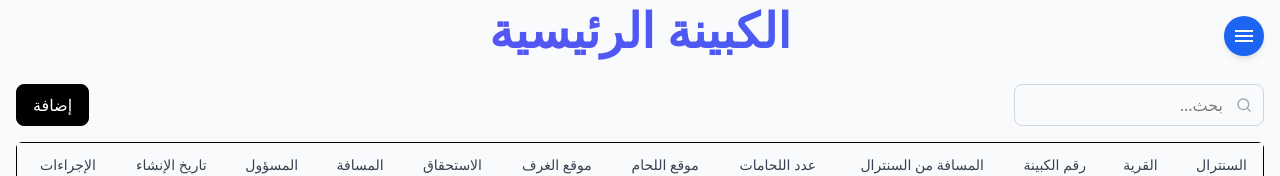
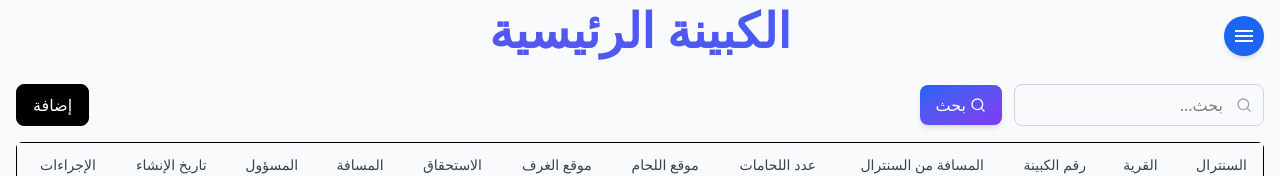
Before and after one commit to ZiadEssam12/we, a Next.js app: page /dashboard/main-cabinets in a window 1280 px wide. Shown: the top 176 px of the page. Built offline with nearby package versions, Linux system fonts and the light colour scheme; no server answers; the database is empty.

Commit message:
changed module variable in csv export

```diff
--- a/src/app/api/export-csv/route.js
+++ b/src/app/api/export-csv/route.js
@@ -31,10 +31,10 @@ export const GET = auth(async function GET(req) {
 
     // Get the module parameter from query string
     const { searchParams } = new URL(req.url);
-    const module = searchParams.get("module");
+    const table = searchParams.get("module");
 
     // Validate module parameter
-    if (!module) {
+    if (!table) {
       return NextResponse.json(
         {
           success: false,
@@ -47,7 +47,7 @@ export const GET = auth(async function GET(req) {
     let data = [];
 
     // Get data based on the specified module
-    switch (module) {
+    switch (table) {
       case "major-cabinets":
         data = await prisma.majorCabinet.findMany({
           orderBy: {
--- a/src/components/DataTableWrapper/DataTableWrapper.jsx
+++ b/src/components/DataTableWrapper/DataTableWrapper.jsx
@@ -328,6 +328,12 @@ export default function DataTableWrapper({
     setSelectedItem(null);
   };
 
+  const handleSearch = (searchTerm) => {
+    // Implement search functionality here
+    // For example, you can filter the data based on the search term
+    console.log("Search Term :", searchTerm);
+  };
+
   return (
     <div className="container mx-auto px-4">
       {error && (
@@ -341,6 +347,7 @@ export default function DataTableWrapper({
         isLoading={isLoading}
         ButtonTitle={texts.addButton}
         setOpenModal={setIsModalOpen}
+        handleSearch={handleSearch}
       />
       {/* Form Modal */}
       <Modal
--- a/src/components/UI/DataTable/DataTable.jsx
+++ b/src/components/UI/DataTable/DataTable.jsx
@@ -22,36 +22,41 @@ import {
 export default function DataTable({
   data = [],
   columns = [],
-
-  ButtonTitle = null,
   setOpenModal,
+  handleSearch,
 }) {
   const [pagination, setPagination] = useState({
     pageIndex: 0,
     pageSize: 10,
   });
-  const [globalFilter, setGlobalFilter] = useState("");
-
-  // Use columns directly as provided by parent component
+  const [globalFilter, setGlobalFilter] = useState(""); // Use columns directly as provided by parent component
   const table = useReactTable({
     data,
     columns,
     state: {
       pagination,
-      globalFilter,
+      // globalFilter,
     },
     onPaginationChange: setPagination,
-    onGlobalFilterChange: setGlobalFilter,
+    // onGlobalFilterChange: setGlobalFilter,
     getCoreRowModel: getCoreRowModel(),
-    getFilteredRowModel: getFilteredRowModel(),
+    // getFilteredRowModel: getFilteredRowModel(),
     getPaginationRowModel: getPaginationRowModel(),
     globalFilterFn: "includesString",
     manualPagination: false,
   });
+  const handleSearchfn = (e) => {
+    e.preventDefault(); // Prevent page reload
+    handleSearch(globalFilter); // Pass only the search term
+  };
+
   return (
     <div className="w-full">
       <div className="flex items-center justify-between mb-4">
         <div className="relative">
+          {" "}
+          <form className="flex items-center gap-3" onSubmit={handleSearchfn}>
+            {" "}
             <div className="flex items-center">
               <input
                 type="text"
@@ -63,6 +68,7 @@ export default function DataTable({
               <div className="absolute right-3 inset-y-0 flex items-center">
                 {globalFilter ? (
                   <button
+                    type="reset"
                     onClick={() => setGlobalFilter("")}
                     className="text-gray-400 hover:text-gray-600 focus:outline-none"
                     title="مسح البحث"
@@ -73,7 +79,15 @@ export default function DataTable({
                   <Search className="h-4 w-4 text-gray-400" />
                 )}
               </div>
-          </div>
+            </div>{" "}
+            <button
+              type="submit"
+              className="flex cursor-pointer items-center gap-1 py-2 px-4 rounded-lg bg-gradient-to-br from-blue-600 to-purple-600 hover:from-blue-700 hover:to-purple-700 text-white transition-colors duration-150 shadow-md hover:shadow-lg"
+            >
+              <Search className="h-4 w-4" />
+              <span>بحث</span>
+            </button>
+          </form>
         </div>
         <button
           onClick={() => setOpenModal(true)}
```
Also changed, not shown: src/lib/api.js. Lines whose indentation alone changed are shown as unchanged.
